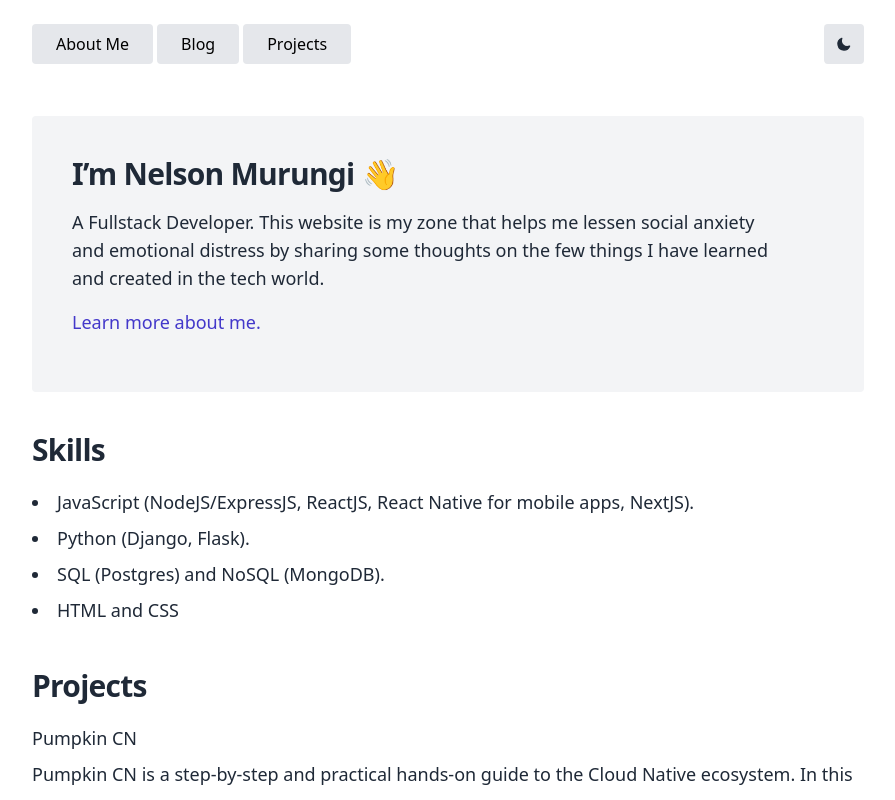
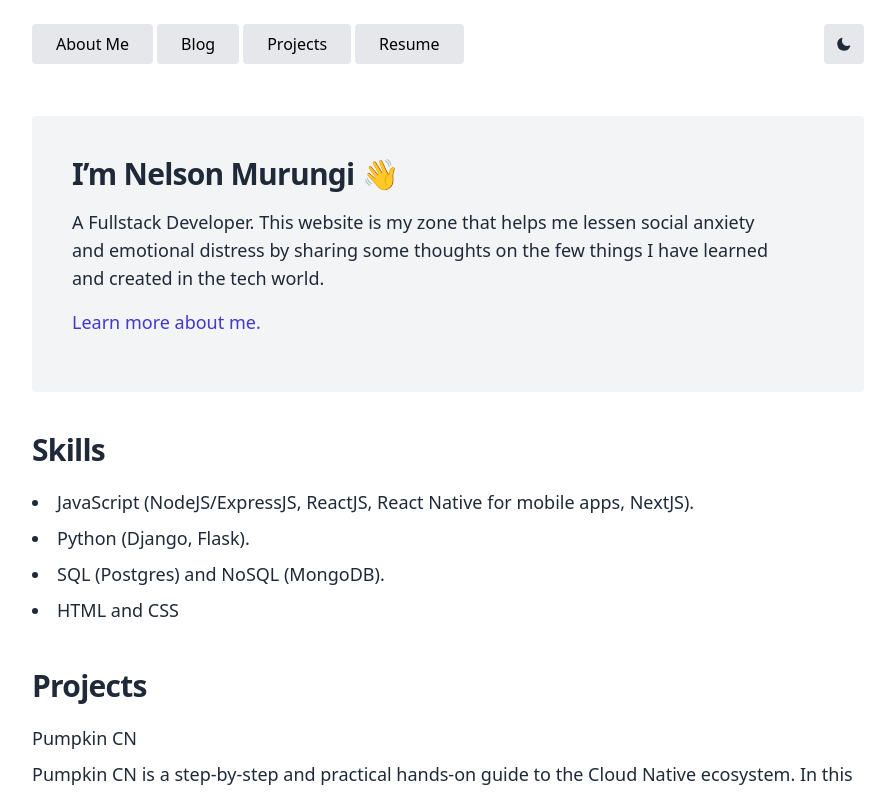
Before and after one commit to mwinel/nelsonmurungi.com, a Next.js app: page / in a window 1280 px wide. Shown: the top 800 px of the page, without its empty margins (192-1087 px from the left). Built offline with nearby package versions, Linux system fonts and the light colour scheme.

Commit message:
Add resume nav link

```diff
--- a/layout/PageLayout.js
+++ b/layout/PageLayout.js
@@ -51,6 +51,11 @@ const PageLayout = ({ children }) => {
                     <Link href="/projects">
                       <a className="h-10 py-3 px-6 bg-gray-200 font-medium rounded dark:bg-gray-800 focus:outline-none flex items-center">
                         Projects
+                      </a>
+                    </Link>
+                    <Link href="/resume">
+                      <a className="h-10 py-3 px-6 bg-gray-200 font-medium rounded dark:bg-gray-800 focus:outline-none flex items-center">
+                        Resume
                       </a>
                     </Link>
                   </div>
@@ -114,6 +119,11 @@ const PageLayout = ({ children }) => {
                     Projects
                   </a>
                 </Link>
+                <Link href="/resume">
+                  <a className="h-10 py-3 mx-4 px-6 bg-gray-200 font-medium rounded dark:bg-gray-800 focus:outline-none flex items-center">
+                    Resume
+                  </a>
+                </Link>
               </div>
             </Disclosure.Panel>
           </>
```
